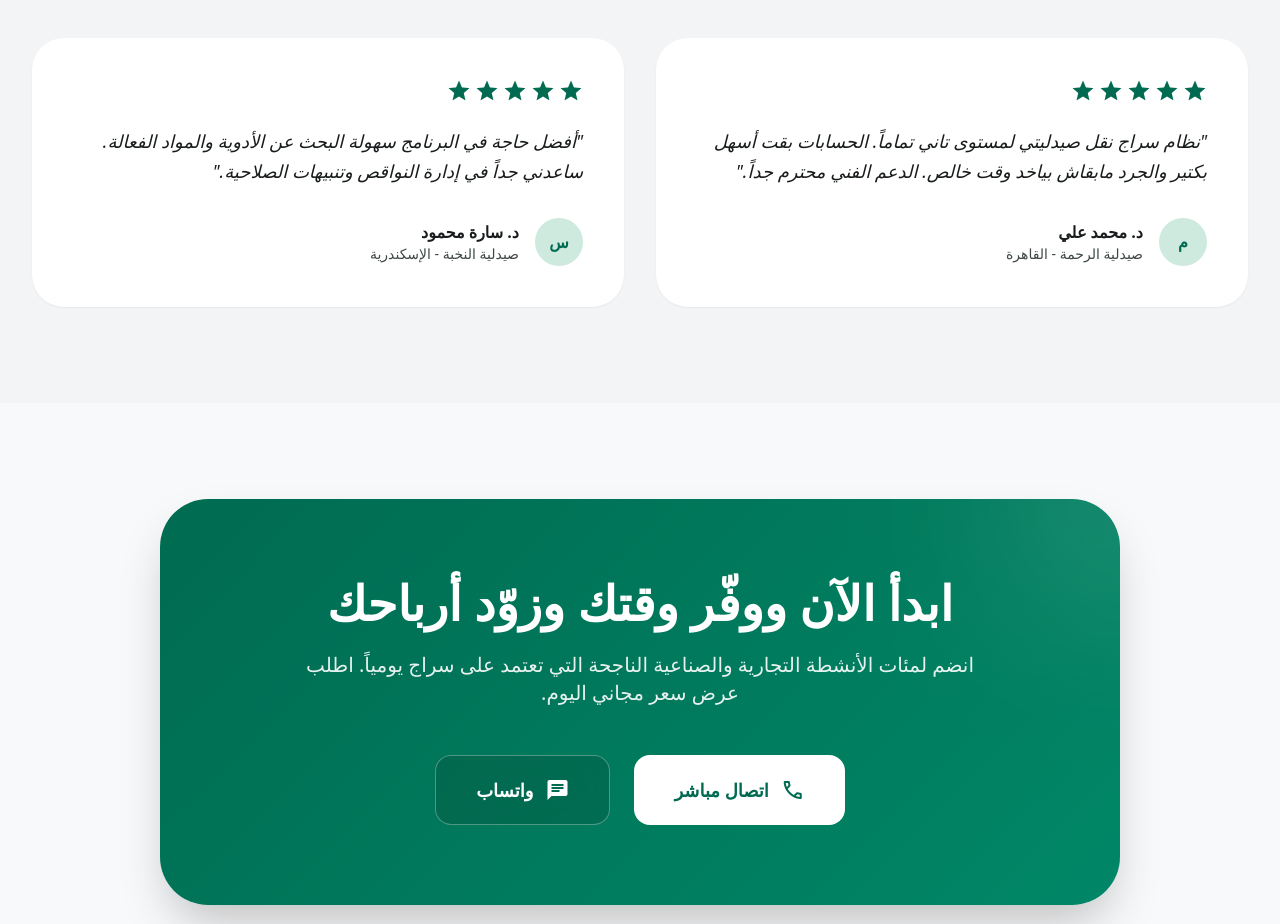
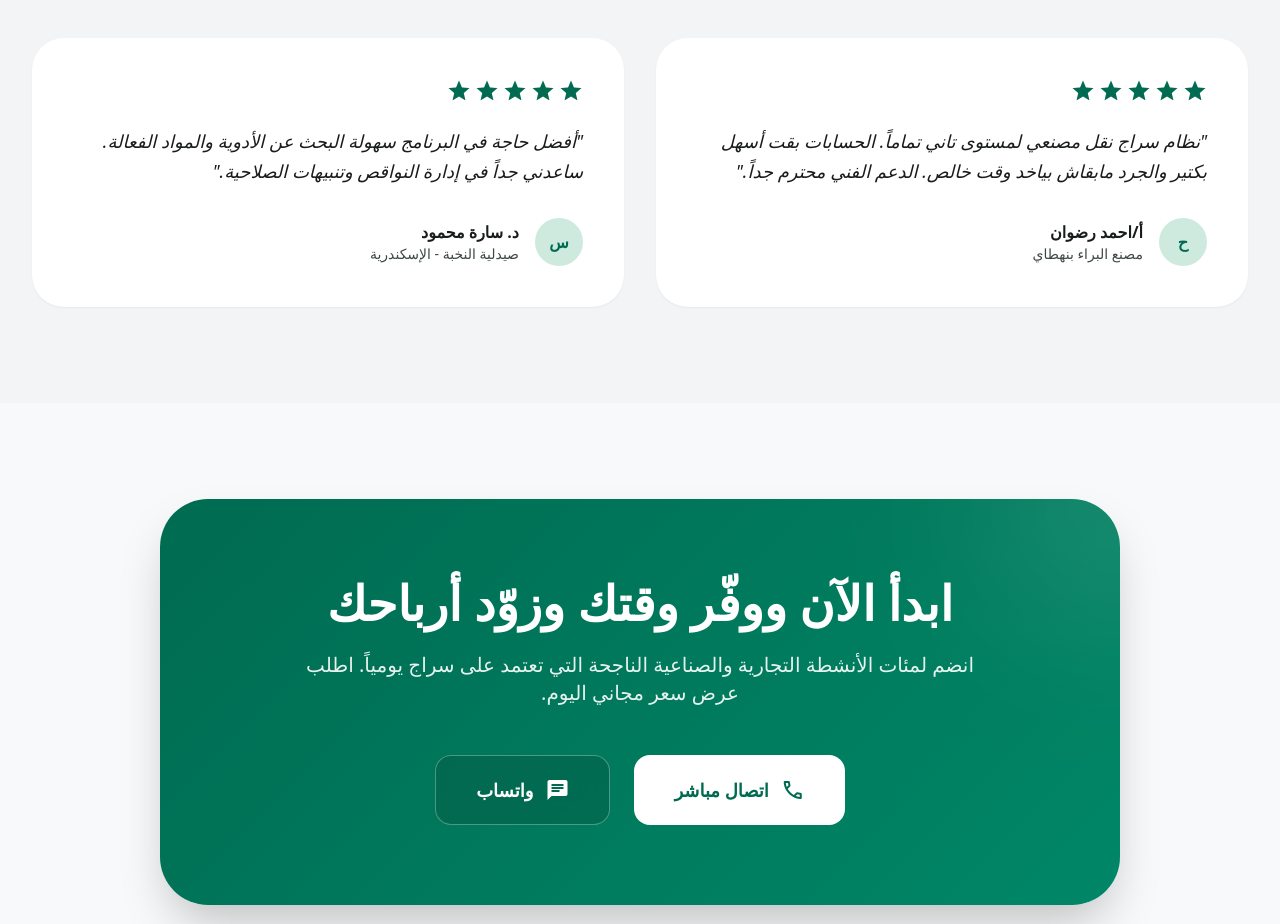
Before and after one commit to ahmedalianz/siraj-landing, a React (Vite) app: page / in a window 1280 px wide. Shown: the part 3260-4184 px from the top of the page. Built offline with nearby package versions, Linux system fonts and the light colour scheme; a web font is replaced by a local one.

Commit message:
اضافه مصنع نهاطي

```diff
--- a/src/App.tsx
+++ b/src/App.tsx
@@ -424,9 +424,9 @@ export default function App() {
             <div className="grid md:grid-cols-2 gap-6 sm:gap-8">
               {[
                 {
-                  name: "د. محمد علي",
-                  pharmacy: "صيدلية الرحمة - القاهرة",
-                  text: "نظام سراج نقل صيدليتي لمستوى تاني تماماً. الحسابات بقت أسهل بكتير والجرد مابقاش بياخد وقت خالص. الدعم الفني محترم جداً.",
+                  name: "أ/احمد رضوان",
+                  pharmacy: "مصنع البراء بنهطاي",
+                  text: "نظام سراج نقل مصنعي لمستوى تاني تماماً. الحسابات بقت أسهل بكتير والجرد مابقاش بياخد وقت خالص. الدعم الفني محترم جداً.",
                 },
                 {
                   name: "د. سارة محمود",
```
